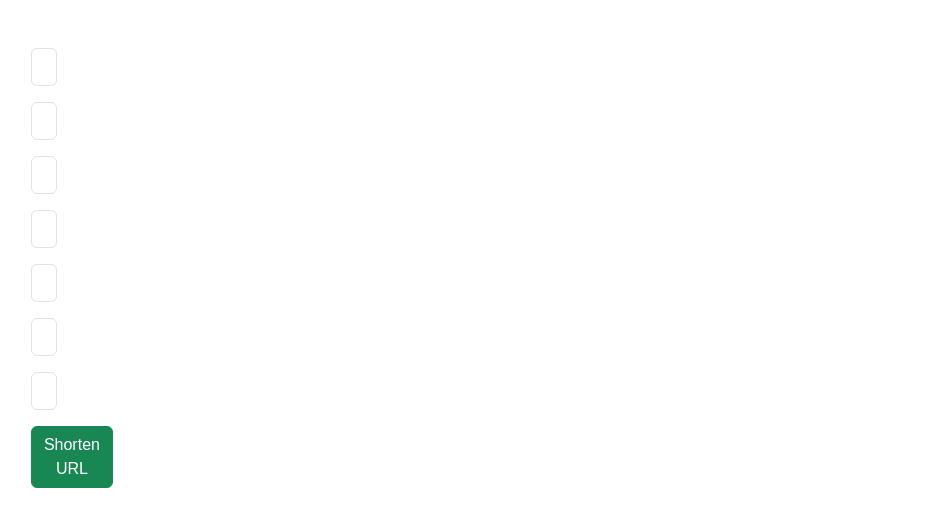
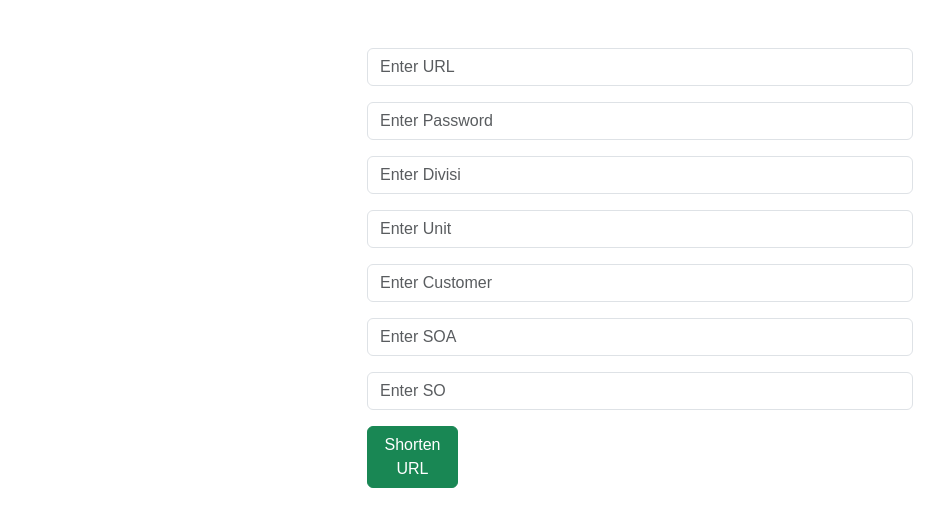
Before and after one commit to IDS-IT24/qrcode, a Next.js app: page / in a window 1280 px wide. Shown: the top 526 px of the page, without its empty margins (0-945 px from the left). Built offline with nearby package versions, Linux system fonts and the light colour scheme; no server answers.

Commit message:
rev print 1.69

```diff
--- a/src/app/globals.css
+++ b/src/app/globals.css
@@ -64,13 +64,6 @@
 
 
 html,
-
-.qr-container {
-  width: 20mm;
-  height: 20mm;
-  margin-bottom: 0mm;
-}
-
 body {
   max-width: 100vw;
   overflow-x: hidden;
```
